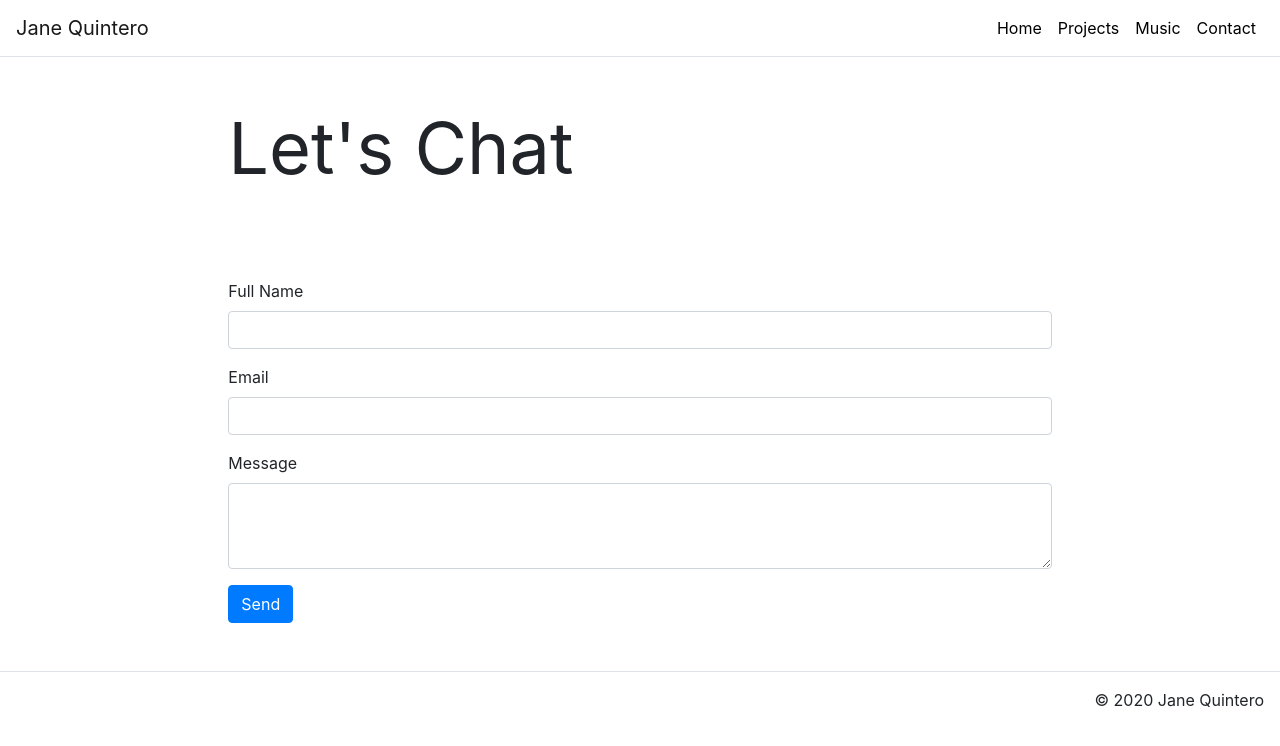
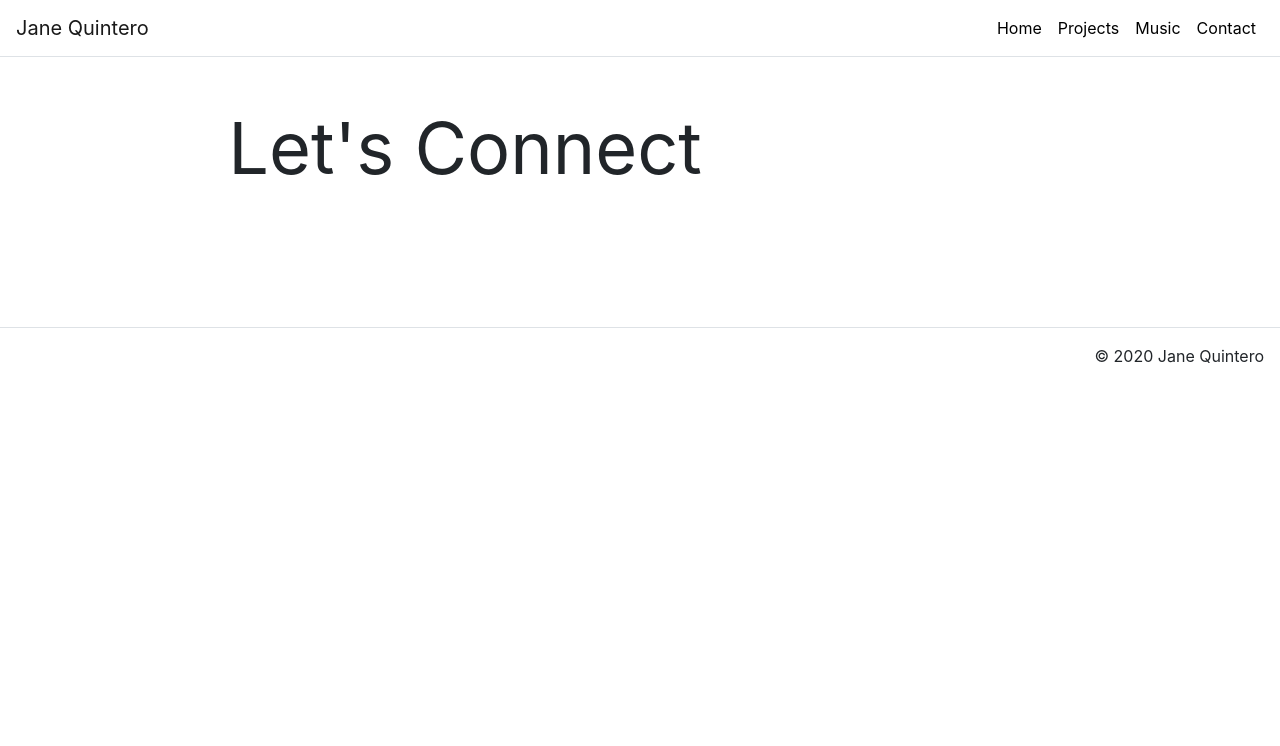
Before and after one commit to quinqu/portfolio, a React (Create React App) app: page /contact in a window 1280 px wide. Shown: the top 746 px of the page. Built offline with nearby package versions, Linux system fonts and the light colour scheme.

Commit message:
update contact page

```diff
--- a/src/App.js
+++ b/src/App.js
@@ -41,7 +41,7 @@ class App extends React.Component {
         text: ""
       },
       contact: {
-        title: "Let's Chat",
+        title: "Let's Connect",
         subtitle: "",
         text: ""
       },
--- a/src/components/ContactPage.js
+++ b/src/components/ContactPage.js
@@ -6,64 +6,13 @@ import Button from 'react-bootstrap/Button'
 
 class ContactPage extends React.Component {
 
-  constructor(props) {
-    super(props)
-    this.state = {
-      name: "",
-      email: "",
-      message: "",
-      disabled: false,
-      emailSent: null,
-    }
-  }
-
-  handleChange = (event) => {
-
-    const target = event.target;
-    const value = target.type === 'checkbox' ? target.checked : target.value;
-    const name = target.name;
-
-    this.setState({
-      [name]: value,
-    })
-  }
-
-  handleSubmit = (event) => {
-    // prevent the default refresh, disable once message is sent
-    event.preventDefault();
-    this.setState({
-      disabled: true
-    });
-
-
-  }
 
   render () {
     return (
       <div>
         <Comp title={this.props.title} subtitle={this.props.subtitle} text={this.props.text}/>
         <Content>
-          <Form onSubmit={this.handleSubmit}>
-            <Form.Group>
-              <Form.Label htmlFor="full-name"> Full Name </Form.Label>
-              <Form.Control id="full-name" name="name" type="text" value={this.state.name} onChange={this.handleChange}/>
-            </Form.Group>
 
-            <Form.Group>
-              <Form.Label htmlFor="email"> Email </Form.Label>
-              <Form.Control id="email" name="email" type="email" value={this.state.email} onChange={this.handleChange}/>
-            </Form.Group>
-
-            <Form.Group>
-              <Form.Label htmlFor="message"> Message </Form.Label>
-              <Form.Control id="message" name="message" as="textarea" rows="3" value={this.state.message} onChange={this.handleChange}/>
-            </Form.Group>
-            <Button className="d-inline-block" variant="primary" type="submit" disabled={this.state.disabled}>
-              Send
-            </Button>
-            {this.state.emailSent == true && <p className="d-inline success-msg"> Email Sent Successfully!</p>}
-            {this.state.emailSent == false && <p className="d-inline err-msg"> Something went wrong...</p>}
-          </Form>
         </Content>
       </div>
     );
```
